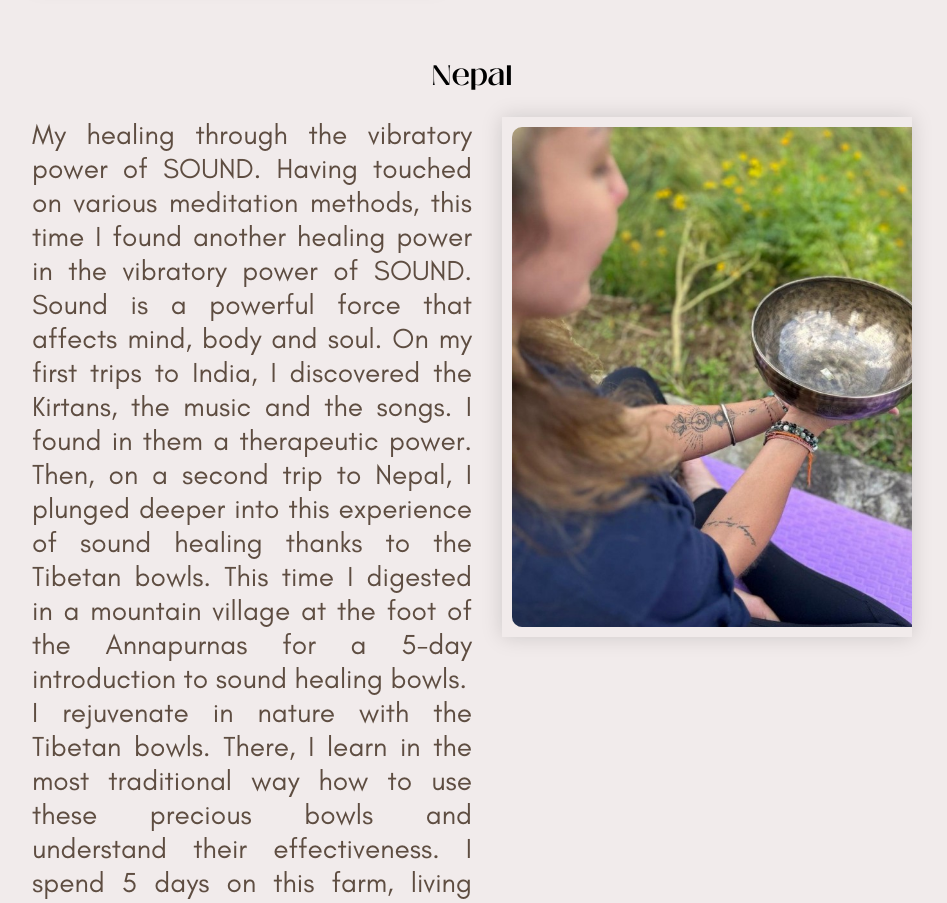
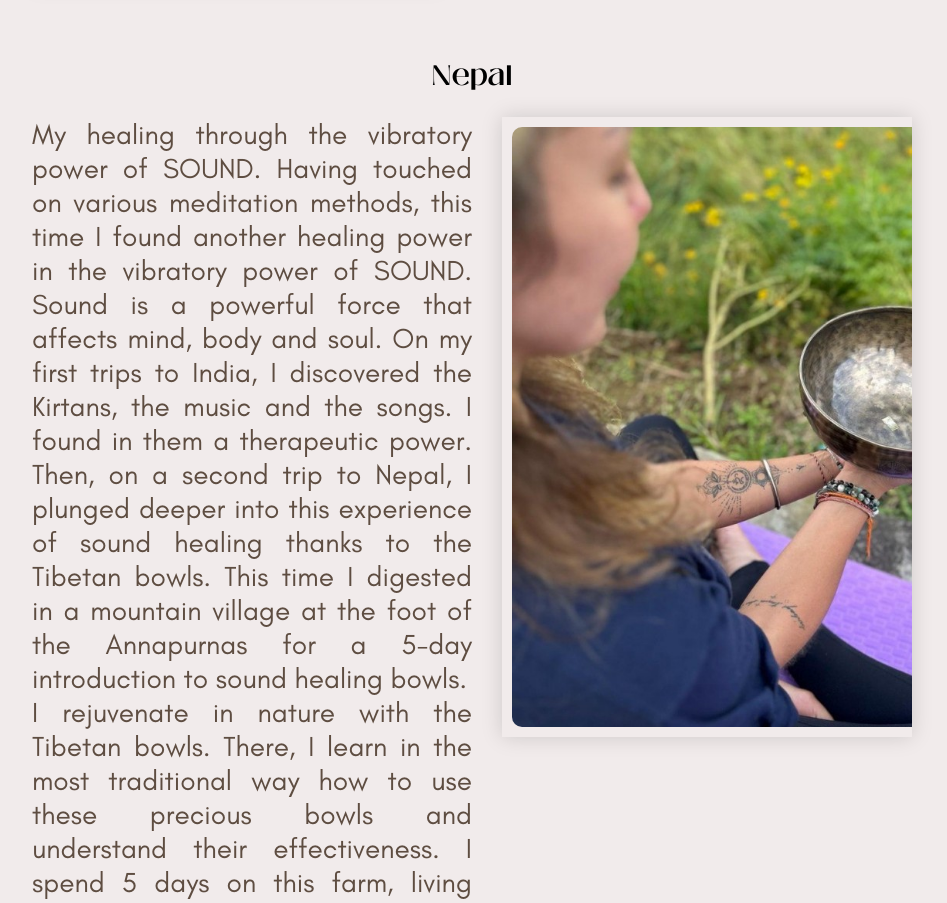
Before and after one commit to stha28/YogaByKora, a React (Create React App) app: page /my-journey in a window 1280 px wide. Shown: the part 6100-7003 px from the top of the page, without its empty margins (168-1115 px from the left). Built offline with nearby package versions, Linux system fonts and the light colour scheme.

Commit message:
Changes in MyJourney

```diff
--- a/src/App.css
+++ b/src/App.css
@@ -566,6 +566,26 @@ h2 {
   scroll-snap-align: start;
   border-radius: 10px;
 }
+.my--journey--photos--nepal {
+  max-height: 100%;
+  max-width: fit-content;
+  padding: 10px 10px;
+  background-color: var(--bg-shade);
+  display: flex;
+  flex-direction: row;
+  overflow: auto;
+  gap: 20px;
+  scroll-snap-type: x proximity;
+  scroll-padding-left: 40px;
+  box-shadow: 0 0 20px 0 rgba(0, 0, 0, 0.15);
+}
+.my--journey--photos--nepal img {
+  max-width: 600px;
+  max-height: 600px;
+  scroll-snap-align: start;
+  border-radius: 10px;
+}
+
 /* my-journey-ends */
 
 .courses--section {
--- a/src/Pages/Home/MyJourney.jsx
+++ b/src/Pages/Home/MyJourney.jsx
@@ -75,7 +75,7 @@ export default function MyJourney() {
               you to fulfillment.
             </p>
           </div>
-          <div className="my--journey--photos">
+          <div className="my--journey--photos--nepal">
             {item.src.map((src) => (
               <img src={src} alt="" />
             ))}
```
